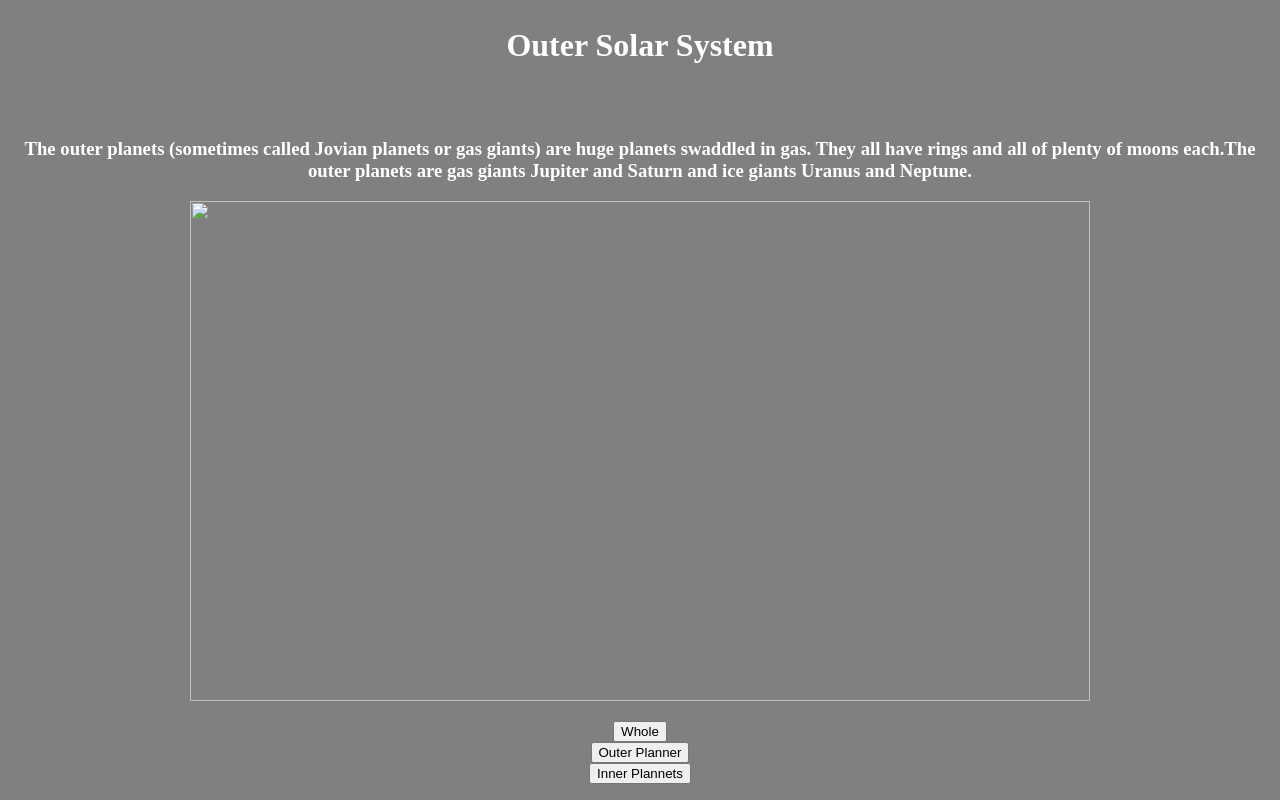
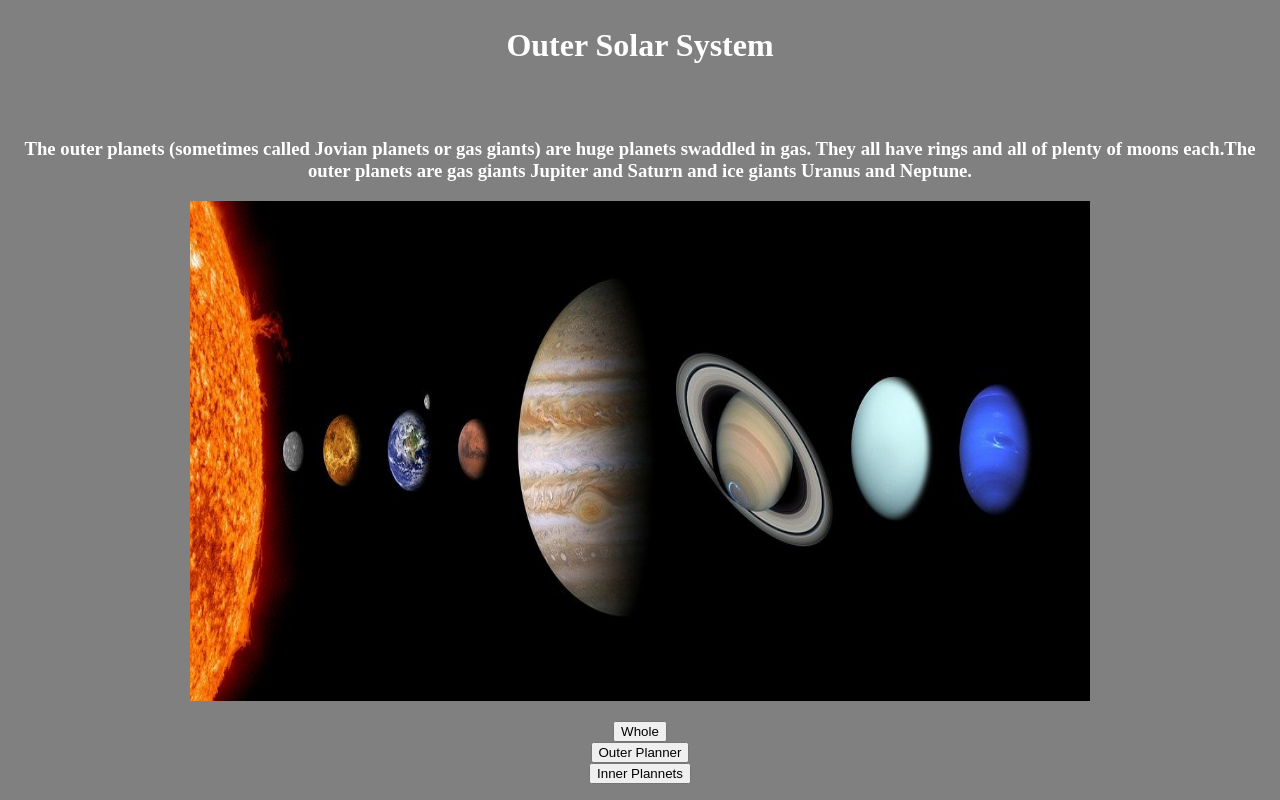
Before and after one commit to iKnow24/Solar-System, a plain HTML site: page index.html in a window 1280 px wide. Shown: the part 592-1392 px from the top of the page. Drawn offline with Linux system fonts and the light colour scheme.

Commit message:
Update index.html

```diff
--- a/index.html
+++ b/index.html
@@ -106,7 +106,7 @@ li a:hover:not(.active) {
   }
   </script>
 
-  <center><img id="Whole.png" src="Whole.png" width="900" height="500"></center>
+  <center><img id="Whole.png" src="solar-system-439046_1280.jpg" width="900" height="500"></center>
 
   <p>
     <center><button type="button" onclick="light(1)">Whole</button></center>
```
